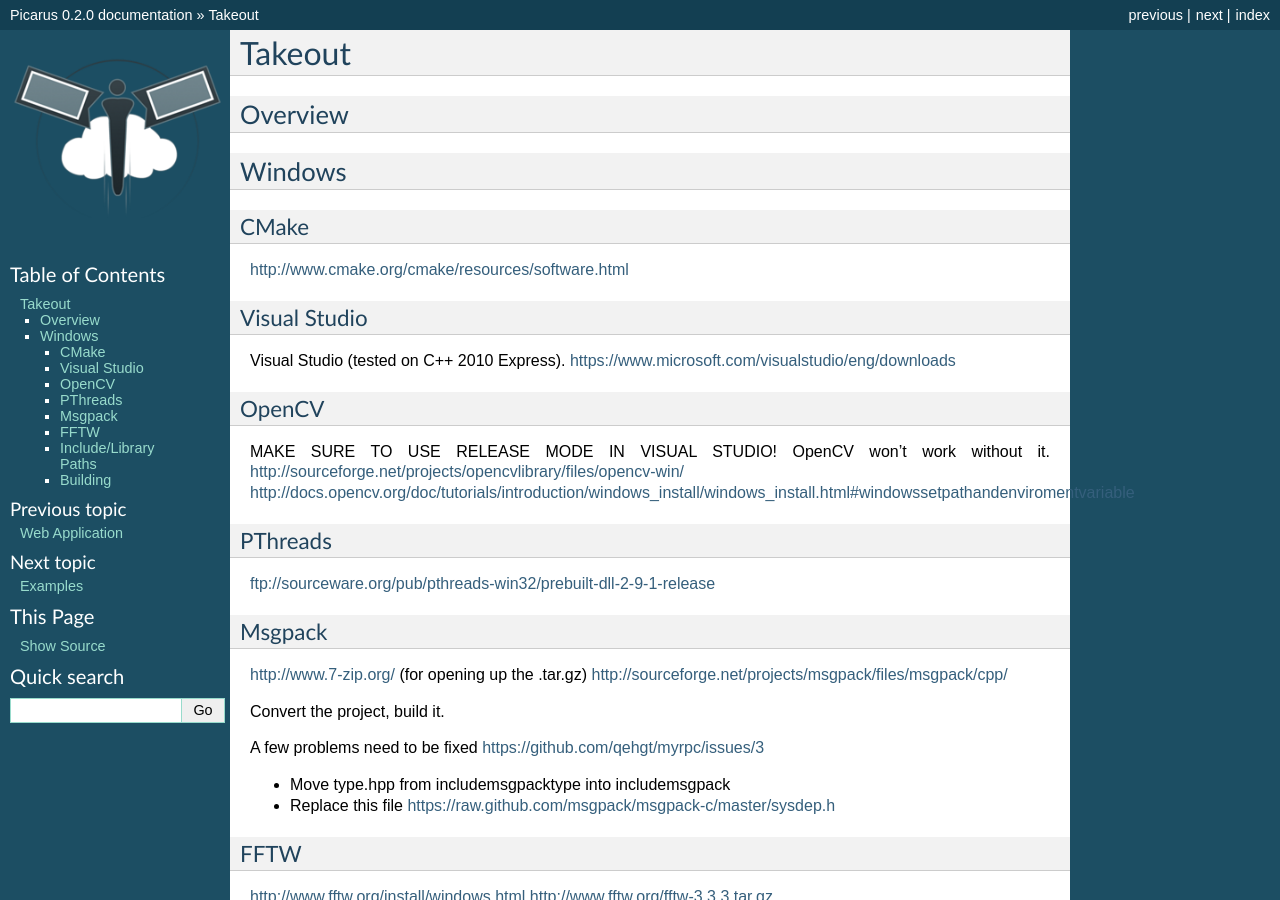
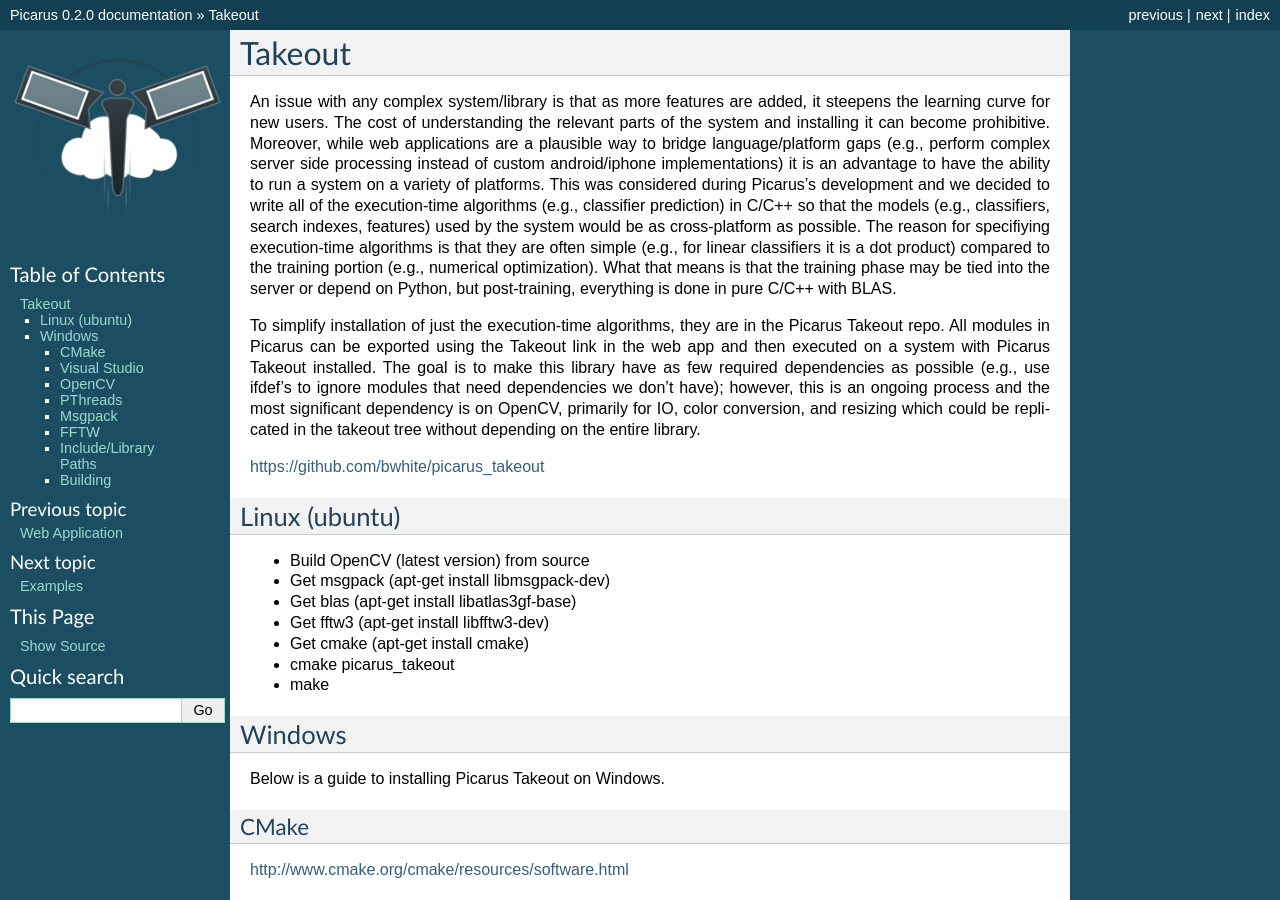
Before and after one commit to bwhite/picarus, a Sphinx documentation site: the page built from doc/takeout.rst, in a window 1280 px wide and 900 px high. Built offline with Sphinx 7.4.7, drawn with Linux system fonts in a browser that asks for light colours; formulas are drawn with MathJax 3.

Commit message:
Updated
Signed-off-by: Brandyn A. White <bwhite@dappervision.com>

```diff
--- a/doc/takeout.rst
+++ b/doc/takeout.rst
@@ -1,12 +1,25 @@
 Takeout
 =======
+An issue with any complex system/library is that as more features are added, it steepens the learning curve for new users.  The cost of understanding the relevant parts of the system and installing it can become prohibitive.  Moreover, while web applications are a plausible way to bridge language/platform gaps (e.g., perform complex server side processing instead of custom android/iphone implementations) it is an advantage to have the ability to run a system on a variety of platforms.  This was considered during Picarus's development and we decided to write all of the execution-time algorithms (e.g., classifier prediction) in C/C++ so that the models (e.g., classifiers, search indexes, features) used by the system would be as cross-platform as possible.  The reason for specifiying execution-time algorithms is that they are often simple (e.g., for linear classifiers it is a dot product) compared to the training portion (e.g., numerical optimization).  What that means is that the training phase may be tied into the server or depend on Python, but post-training, everything is done in pure C/C++ with BLAS.
 
-Overview
---------
+To simplify installation of just the execution-time algorithms, they are in the Picarus Takeout repo.  All modules in Picarus can be exported using the Takeout link in the web app and then executed on a system with Picarus Takeout installed.  The goal is to make this library have as few required dependencies as possible (e.g., use ifdef's to ignore modules that need dependencies we don't have); however, this is an ongoing process and the most significant dependency is on OpenCV, primarily for IO, color conversion, and resizing which could be replicated in the takeout tree without depending on the entire library.
 
+https://github.com/bwhite/picarus_takeout
+
+
+Linux (ubuntu)
+---------------
+- Build OpenCV (latest version) from source
+- Get msgpack (apt-get install libmsgpack-dev)
+- Get blas (apt-get install libatlas3gf-base)
+- Get fftw3 (apt-get install libfftw3-dev)
+- Get cmake (apt-get install cmake)
+- cmake picarus_takeout
+- make
 
 Windows
 --------
+Below is a guide to installing Picarus Takeout on Windows.
 
 CMake
 +++++
```
